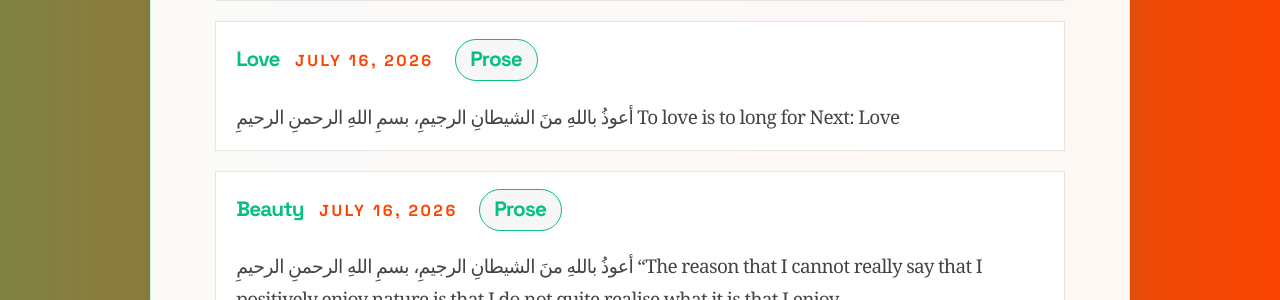
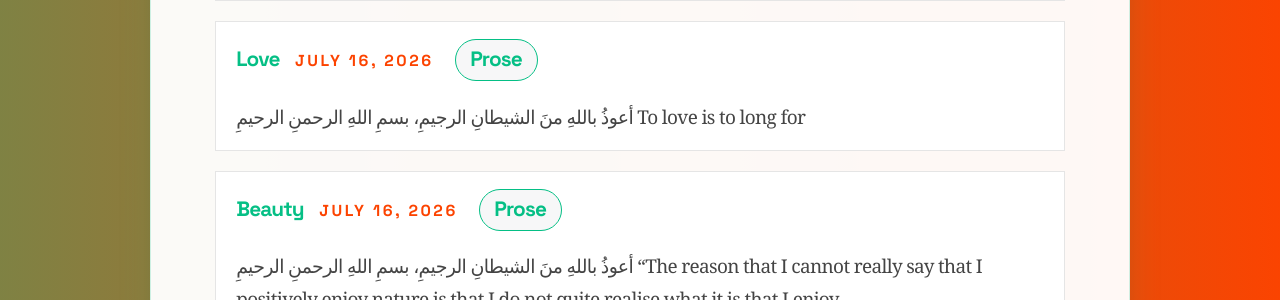
Before and after one commit to NotZakariya/NotZakariya.github.io, a Jekyll site: the page built from bin/web_index_404/unusedcode.md, in a window 1280 px wide. Shown: the part 966-1266 px from the top of the page. Built offline with Jekyll 4.4.1, drawn with Linux system fonts in a browser that asks for light colours; our own code applies the rules of GitHub Pages for plain Markdown files.

Commit message:
hyperlink

```diff
--- a/_posts/2026-08-18-Love.md
+++ b/_posts/2026-08-18-Love.md
@@ -12,4 +12,4 @@ tags: [Prose] #[abc]
   بسمِ اللهِ الرحمنِ الرحيمِ
 </div>
 
-To love is to long for [Next: Love](/2026/08/18/Love/)
+To love is to long for
```
Also changed, not shown: _posts/2026-07-16-Beauty.md (+2 -0 lines).
